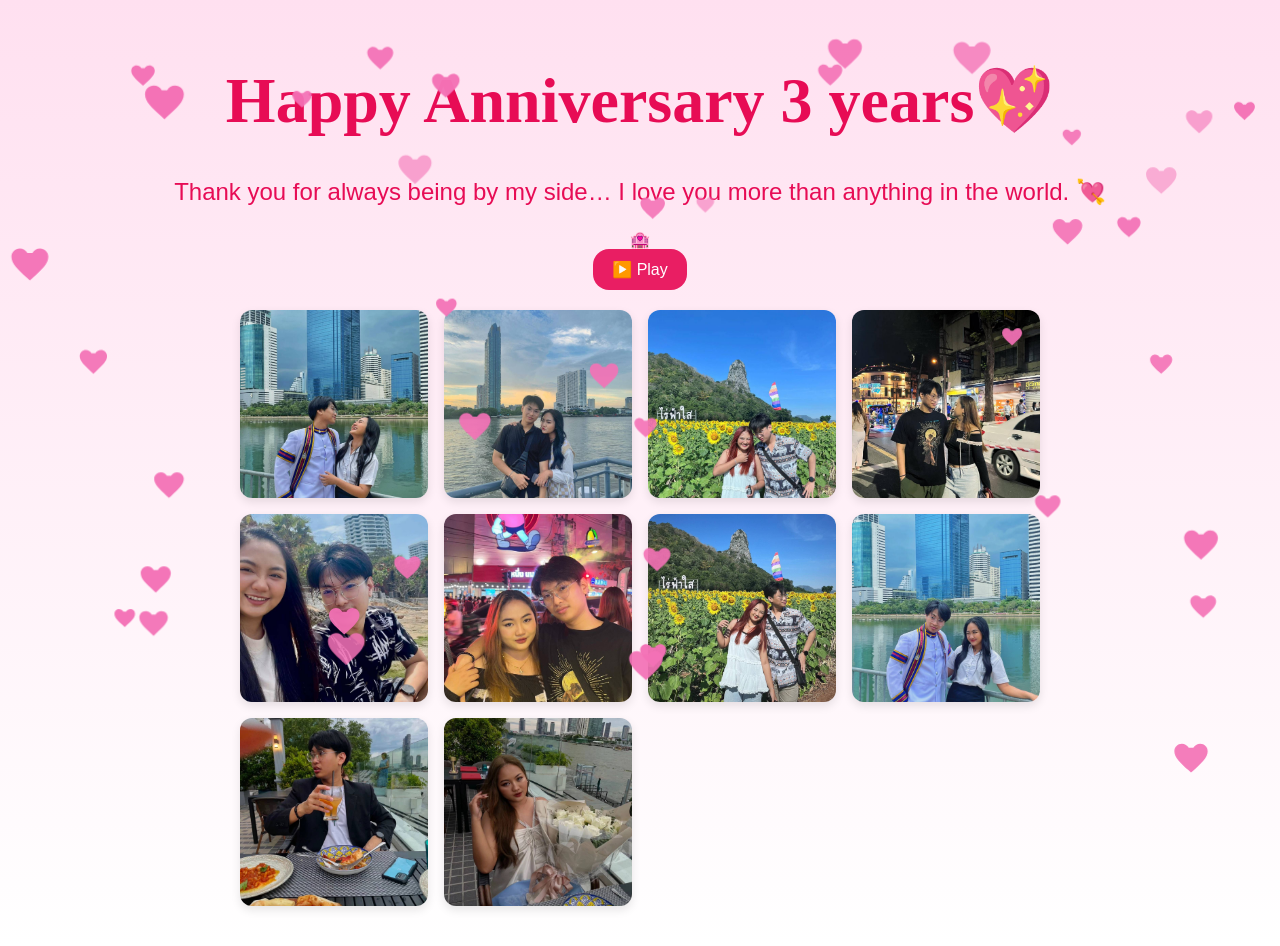
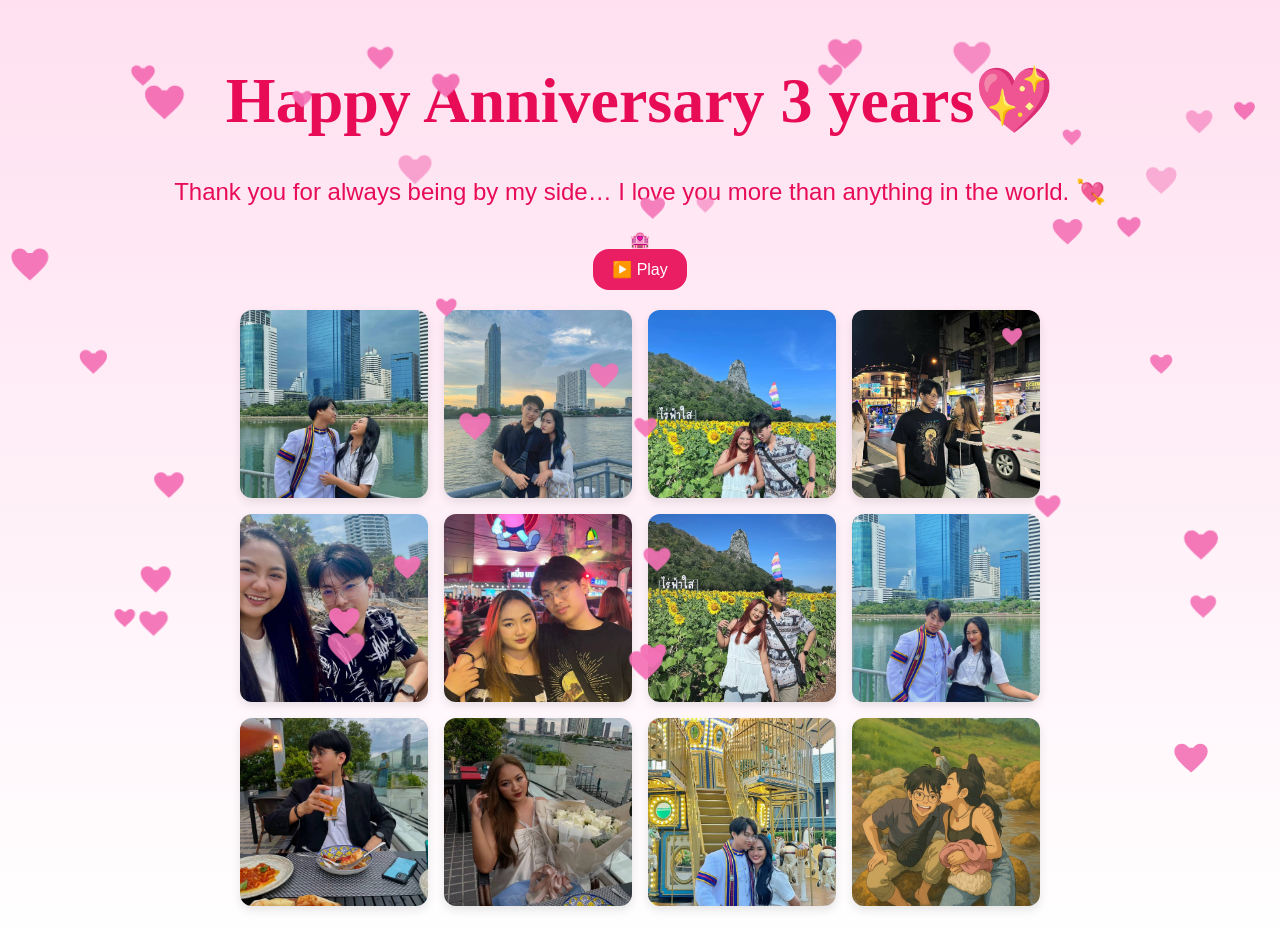
Before and after one commit to joe-nontakorn/anniversary_app, a Vue app: page / in a window 1280 px wide. Built offline with nearby package versions, Linux system fonts and the light colour scheme; a web font is replaced by a local one.

Commit message:
update proto

```diff
--- a/src/components/HelloWorld.vue
+++ b/src/components/HelloWorld.vue
@@ -12,6 +12,8 @@ import protoG from '../assets/proto/72659_0.jpg'
 import protoH from '../assets/proto/72660_0.jpg'
 import protoI from '../assets/proto/72661_0.jpg'
 import protoJ from '../assets/proto/72662_0.jpg'
+import protok from '../assets/proto/72669_0.jpg'
+import protol from '../assets/proto/72670_0.jpg'
 
 
 
@@ -110,6 +112,8 @@ const toggleMusic = () => {
   <img :src="protoH" alt="รูปของเรา" class="anniversary-photo" />
   <img :src="protoI" alt="รูปของเรา" class="anniversary-photo" />
   <img :src="protoJ" alt="รูปของเรา" class="anniversary-photo" />
+  <img :src="protok" alt="รูปของเรา" class="anniversary-photo" />
+  <img :src="protol" alt="รูปของเรา" class="anniversary-photo" />
 </div>
 
 
```
Also changed, not shown: src/assets/proto/72669_0.jpg (added), src/assets/proto/72670_0.jpg (added).
